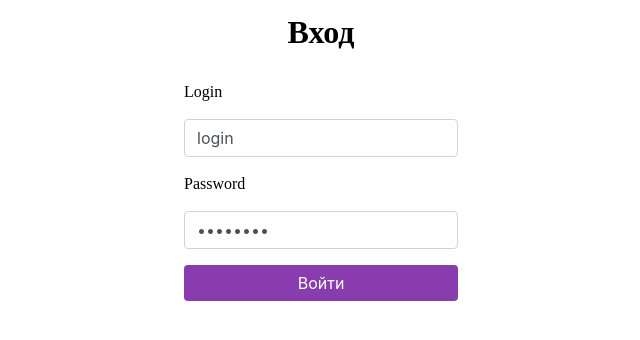
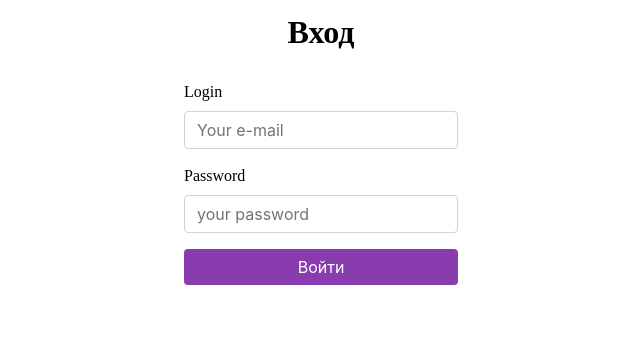
Before and after one commit to os-nsu/ostest-front, a React (Vite) app: page /auth in a window 1280 px wide. Shown: the top 340 px of the page, without its empty margins (319-959 px from the left). Built offline with nearby package versions, Linux system fonts and the light colour scheme.

Commit message:
Fix comments

```diff
--- a/src/App.tsx
+++ b/src/App.tsx
@@ -1,15 +1,17 @@
 import { createBrowserRouter, RouterProvider } from 'react-router-dom';
 import { routes } from './routes/routes.tsx';
 import 'primereact/resources/themes/bootstrap4-light-blue/theme.css';
-import { authRoutes } from './routes/authRoutes.tsx';
+import { redirect } from 'react-router-dom';
 
-const authRouter = createBrowserRouter(authRoutes);
+// const token = sessionStorage.getItem('accessToken');
 const router = createBrowserRouter(routes);
 
 function App() {
-  const token = sessionStorage.getItem('token');
-  if (token) return <RouterProvider router={authRouter} />;
-  else return <RouterProvider router={router} />;
+  return (
+    <RouterProvider router={router}>
+      {/* {token ? <redirect to="/" /> : <redirect to="/auth" />} */}
+    </RouterProvider>
+  );
 }
 
 export default App;
--- a/src/components/auth/AuthForm.tsx
+++ b/src/components/auth/AuthForm.tsx
@@ -1,57 +1,31 @@
 import { Button } from 'primereact/button';
-import { InputText } from 'primereact/inputtext';
-import { Password } from 'primereact/password';
-import { useState } from 'react';
-import { loginUser } from './service';
-import '../../styles/components/Auth.styles.scss';
+import styles from '@styles/components/AuthForm.module.scss';
+import DefaultInput from '@/UI/inputs/DefaultInput/DefaultInput';
+import { useAuthForm } from './useAuthForm';
 
-function AuthComponent() {
-  const [username, setUsername] = useState('login');
-  const [password, setPassword] = useState('password');
-
-  const handleLogin = async (e: React.FormEvent<HTMLFormElement>) => {
-    e.preventDefault();
-    const response = await loginUser({ username, password });
-    setPassword('');
-    setUsername('');
-    if (response) {
-      sessionStorage.setItem('token', response.accessToken);
-      console.log(sessionStorage.getItem('token'));
-      location.reload();
-    }
-  };
+function AuthForm() {
+  const { onFieldChange, handleLogin } = useAuthForm();
 
   return (
-    <div className="wrapper">
-      <div>
+    <div className={styles.wrapper}>
+      <div className={styles.container}>
         <h1>Вход</h1>
-        <div>
-          <form className="form" onSubmit={e => handleLogin(e)}>
-            <label htmlFor="email">Login</label>
-            <InputText
-              id="email"
-              placeholder="Your e-mail"
-              type="text"
-              value={username}
-              onChange={e => setUsername(e.target.value)}
-            />
-            <label htmlFor="password">Password</label>
-            <Password
-              id="password"
-              placeholder="your password"
-              type="password"
-              value={password}
-              onChange={e => setPassword(e.target.value)}
-            />
-            <Button
-              label="Войти"
-              // onClick={handleLogin}
-            />
-          </form>
+        <div className={styles.form}>
+          <DefaultInput
+            label="Login"
+            placeholder="Your e-mail"
+            onChange={value => onFieldChange('email', value)}
+          />
+          <DefaultInput
+            label="Password"
+            placeholder="your password"
+            onChange={value => onFieldChange('password', value)}
+          />
+          <Button label="Войти" onClick={handleLogin} />
         </div>
       </div>
     </div>
   );
 }
 
-export default AuthComponent;
+export default AuthForm;
--- /dev/null
+++ b/src/components/auth/useAuthForm.tsx
@@ -0,0 +1,55 @@
+import { useState } from 'react';
+import { AuthProvider } from '@/providers/AuthProvider/AuthProvider';
+import { LoginRequestData, LoginResponseData } from '@/DTO/AuthDTO';
+
+interface AuthFormData {
+  email?: string;
+  password?: string;
+}
+
+export const useAuthForm = () => {
+  const [formData, setFormData] = useState<AuthFormData>({
+    email: '',
+    password: '',
+  });
+
+  const authProvider = new AuthProvider();
+
+  const onFieldChange = (fieldType: keyof AuthFormData, value: string) =>
+    setFormData({ ...formData, [fieldType]: value });
+
+  const handleLogin = async () => {
+    if (!formData.email || !formData.password) {
+      console.error('Логин и пароль обязательны!');
+      return;
+    }
+
+    try {
+      const loginData: LoginRequestData = {
+        email: formData.email,
+        password: formData.password,
+      };
+
+      const response = await authProvider.login(loginData);
+
+      const responseData: LoginResponseData = response.data;
+      if (responseData.accessToken) {
+        // Сохраняем accessToken в localStorage
+        localStorage.setItem('accessToken', responseData.accessToken);
+        console.log(
+          'Access token сохранен в localStorage:',
+          responseData.accessToken,
+        );
+      }
+
+      console.log('Login successful', response);
+    } catch (error) {
+      console.error('Login failed', error);
+    }
+  };
+
+  return {
+    onFieldChange,
+    handleLogin,
+  };
+};
--- a/src/routes/authRoutes.tsx
+++ /dev/null
@@ -1,13 +0,0 @@
-import AuthPage from '@/pages/AuthPage';
-import { Navigate } from 'react-router-dom';
-
-export const authRoutes = [
-  {
-    path: '*',
-    element: <Navigate to="/auth" replace={true} />,
-  },
-  {
-    path: 'auth',
-    element: <AuthPage />,
-  },
-];
--- a/src/styles/components/Auth.styles.scss
+++ b/src/styles/components/AuthForm.module.scss
@@ -1,12 +1,12 @@
 .wrapper {
     display: flex;
     justify-content: center;
+}
 
-    div {
-        display: flex;
-        flex-direction: column;
-        align-items: center;
-    }
+.container {
+    display: flex;
+    flex-direction: column;
+    align-items: center;
 }
 
 .form {
```
